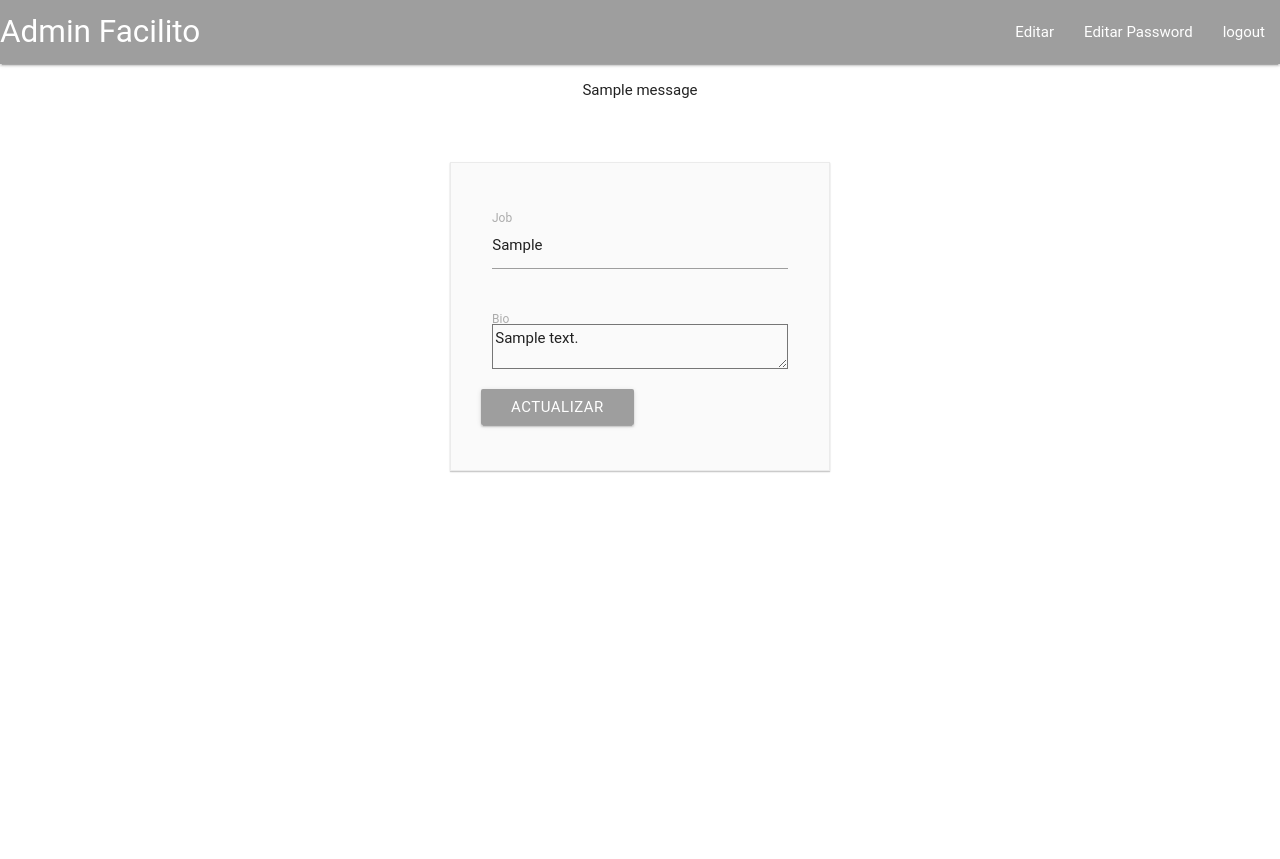
After one commit to erikb2/django_admin, a Django app: page /clients/edit_client/ in a window 1280 px wide. The commit adds this page. Shown: the top 859 px of the page. Run offline with Django 3.2, Linux system fonts and the light colour scheme; a user stored in the database is signed in; tables that the repository leaves empty hold one stand-in row (values such as "Sample post"); one stand-in notice (Sample message) is shown; some libraries are stand-ins or nearby versions; some web fonts are replaced.

Commit message:
Se agrega la instancia Client Form a la pagina

```diff
--- a/admin_facilito/clients/forms.py
+++ b/admin_facilito/clients/forms.py
@@ -1,5 +1,7 @@
 from django import forms
 from django.contrib.auth.models import User
+
+from .models import Client
 
 '''
 Constants
@@ -84,3 +86,10 @@ class EditPasswordForm(forms.Form):
 
         if password1 != password2:
             raise forms.ValidationError('El nuevo password no es el mismo que el de validacion')
+
+
+class EditClientForm(forms.ModelForm):
+    class Meta:
+        model   = Client
+        # fields = ['', ''] -- Los que quiero que esten.
+        exclude = ['user'] # Excluye los campos que se encuentren aqui del modelo
--- a/admin_facilito/clients/urls.py
+++ b/admin_facilito/clients/urls.py
@@ -10,4 +10,6 @@ urlpatterns = [
     url(r'^create/$', views.CreateClass.as_view(), name="create"),
     url(r'^edit/$', views.EditClass.as_view(), name="edit"),
     url(r'^edit_password/$', views.edit_password, name="edit_password"),
+    url(r'^edit_client/$', views.edit_client, name="edit_client"),
+
 ]
--- a/admin_facilito/clients/views.py
+++ b/admin_facilito/clients/views.py
@@ -1,11 +1,14 @@
 from django.shortcuts import render, redirect
 
 from django.http import HttpResponse, HttpResponseRedirect
+
+from .models import Client
 
 from forms import LoginUserForm
 from forms import CreateUserForm
 from forms import EditUserForm
 from forms import EditPasswordForm
+from forms import EditClientForm
 
 from django.contrib import messages
 from django.contrib.messages.views import SuccessMessageMixin
@@ -190,3 +193,19 @@ def edit_password(request):
 def logout(request):
     logout_django(request)
     return redirect('client:login')
+
+@login_required( login_url = 'client:login')
+def edit_client(request):
+    form = EditClientForm(request.POST or None, instance = client_instance(request.user) )  # Rellena los campos con lo que existe actualmente dentro de la BD
+    if request.method == 'POST':
+        if form.is_valid():
+            form.save()
+            messages.success(request, 'Datos actualizados correctamente')
+
+    return render(request, 'client/edit_client.html', {'form': form})
+
+def client_instance(user):
+    try:
+        return user.client
+    except:
+        return Client(user = user)
--- a/admin_facilito/templates/client/bases/edit_base.html
+++ b/admin_facilito/templates/client/bases/edit_base.html
@@ -1,29 +1,59 @@
 {% load staticfiles %}
-<!DOCTYPE html>
+<!DOCTYPE htlm>
 <html>
 <head>
-    <meta charset="utf-8">
-    <title> {% block title %}  {% endblock %} </title>
-    <link rel="stylesheet" type="text/css" href="{% static 'style.css' %}">
+	<meta charset="UTF-8">
+
+	<title> {% block title %} {% endblock %} </title>
+
+		<link rel="stylesheet" href="https://fonts.googleapis.com/icon?family=Material+Icons">
+    <link rel="stylesheet" href="https://cdnjs.cloudflare.com/ajax/libs/materialize/0.97.3/css/materialize.min.css">
+
+    <script type="text/javascript" src="https://code.jquery.com/jquery-2.1.1.min.js"></script>
+    <script src="https://cdnjs.cloudflare.com/ajax/libs/materialize/0.97.3/js/materialize.min.js"></script>
+
+   {% block scripts %} {% endblock %}
 
 </head>
+<body>
+	<header>
+	  <div class="navbar-fixed">
+	    <nav>
+	      <div class="nav-wrapper #9e9e9e grey">
+	      	<a href="{% url 'client:dashboard' %}" class="brand-logo">Admin Facilito</a>
+	        <a href="#" data-activates="mobile-demo" class="button-collapse"><i class="material-icons">menu</i></a>
 
-  <body>
-    <h3> {% block subtitle %} {% endblock %}</h3>
+	        <ul class="right hide-on-med-and-down lighten-2">
+	          <li><a href="{% url 'client:edit' %}">Editar</a></li>
+	          <li><a href="{% url 'client:edit_password' %}">Editar Password</a></li>
+	          <li><a href="{% url 'client:logout' %}">logout</a></li>
+	        </ul>
 
-    <a href="{% url 'client:edit' %}"> Editar </a>
-    <a href="{% url 'client:edit_password' %}"> Editar Password </a>
-    <a href="{% url 'client:show' user.username %}"> Ver perfil </a>
-    <a href="{% url 'client:logout' %}"> Salir </a>
+	        <ul class="side-nav" id="mobile-demo">
+	          <li><a href="{% url 'client:edit' %}">Editar</a></li>
+	          <li><a href="{% url 'client:edit_password' %}">Editar Password</a></li>
+	          <li><a href="{% url 'client:logout' %}">logout</a></li>
+	        </ul>
+
+	      </div>
+	    </nav>
+	   </div>
+	</header>
+
 	{% if messages %}
-      <ul>
+		<div class="center-align">
+			<ul class="messages">
 	    	{% for message in messages %}
-        <li {% if message.tags %} class = "{{ message.tags }}_message" {% endif %}> {{ message }} </li>
+	    		<li{% if message.tags %} class="{{ message.tags }}"{% endif %}>{{ message }}</li>
 	    	{% endfor %}
 			</ul>
+		</div>
 	{% endif %}
 
 	{% block content %} {% endblock %}
 
+	{% block footer %} {% endblock %}
+
+
 </body>
 </html>
--- /dev/null
+++ b/admin_facilito/templates/client/edit_client.html
@@ -0,0 +1,28 @@
+{% extends 'client/bases/edit_base.html' %}
+
+{% block title %} Editar cuenta {% endblock %}
+
+{% block scripts %}
+	{% load staticfiles %}
+	 <link rel="stylesheet" type="text/css" href="{% static 'css/forms.css' %}" />
+{% endblock %}
+
+{% block content %}
+	<div class = "class_container_form" >
+		<form method="post" action="">
+			{% csrf_token %}
+      {% for field in form %}
+        <div class="row" >
+          <div class="input-field col s12">
+            {{ field }}
+            <label class="{% for class in field.label_clasess %} {{ class }} {% endfor %}" for="{{ field.name }}" >  {{ field.label }} </label>
+          </div>
+        </div>
+      {%  endfor %}
+      <input class="btn #9e9e9e grey" type="submit" value="Actualizar">
+		</form>
+	</div>
+
+{% endblock %}
+
+{% block footer %} {% endblock %}
--- a/admin_facilito/templates/client/edit_password.html
+++ b/admin_facilito/templates/client/edit_password.html
@@ -1,5 +1,5 @@
 <!-- Se refiere al html base que va a utilizar -->
-{% extends 'bases/edit_base.html' %}
+{% extends 'client/bases/edit_base.html' %}
 
 {% block title %}
   Editar Usuario
```
Also changed, not shown: admin_facilito/templates/client/edit.html (+15 -12 lines), 3 other files. Lines whose indentation alone changed are shown as unchanged.
